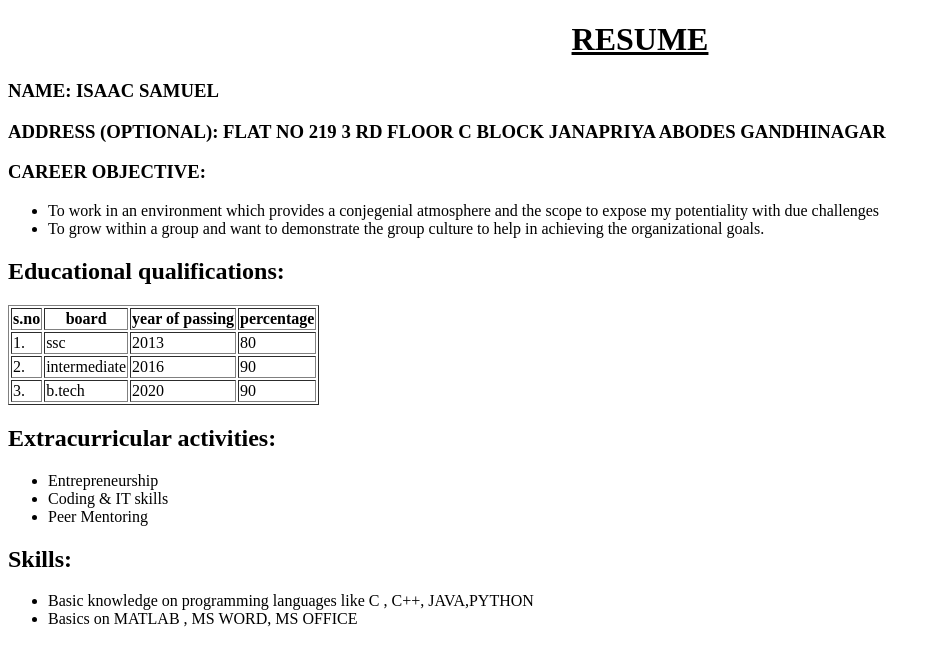
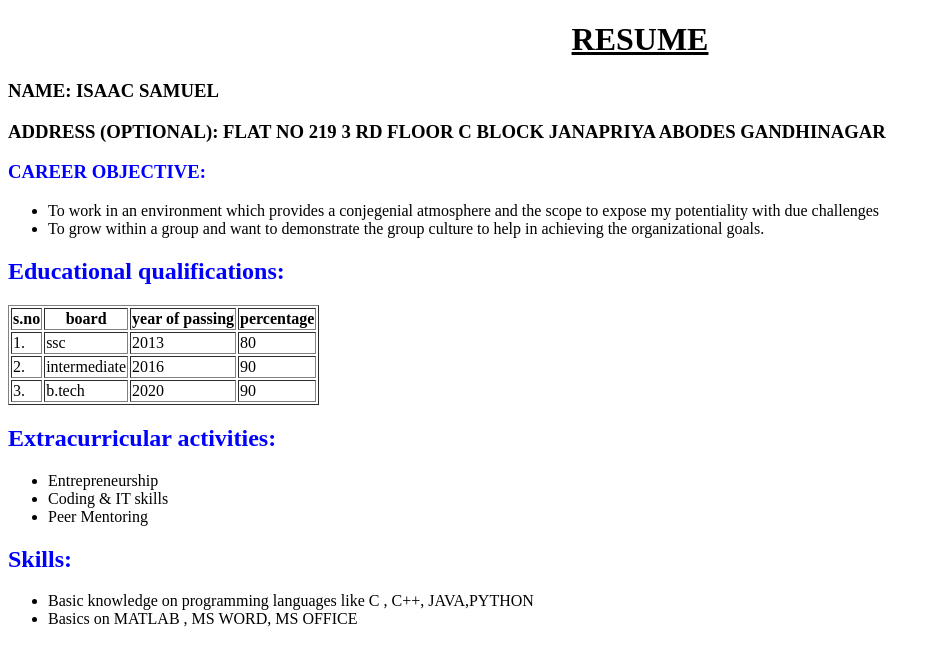
Before and after one commit to izzzyyy/izzzyyy.github.io, a plain HTML site: page resume.html in a window 1280 px wide. Shown: the whole page, without its empty margins (0-939 px from the left). Drawn offline with Linux system fonts and the light colour scheme.

Commit message:
Update resume.html

```diff
--- a/resume.html
+++ b/resume.html
@@ -1,7 +1,11 @@
 <!DOCTYPE html>
 <html>
 <head>
+    <style>
+    <
 
+
+    </style>
     <title>resume</title>
 </head>
 <body>
@@ -13,7 +17,7 @@
     <h3>ADDRESS (OPTIONAL): FLAT NO 219 3 RD FLOOR C BLOCK JANAPRIYA ABODES
 GANDHINAGAR</h3>
 
-    <h3>CAREER OBJECTIVE:</h3>
+    <h3 style="color:blue">CAREER OBJECTIVE:</h3>
 
     <ul>
     <li>To work in an environment which provides a conjegenial atmosphere and
@@ -23,7 +27,7 @@ achieving the organizational goals.</li>
 
     </ul>
 
-    <h2>Educational qualifications:</h2>
+    <h2 style="color:blue">Educational qualifications:</h2>
     <table border=1>
   <tr>
     <th>s.no</th>
@@ -52,7 +56,7 @@ achieving the organizational goals.</li>
 
 </table>
 
-    <h2>Extracurricular activities:</h2>
+    <h2 style="color:blue">Extracurricular activities:</h2>
 
     <ul>
         <li>Entrepreneurship</li>
@@ -60,7 +64,7 @@ achieving the organizational goals.</li>
     <li>Peer Mentoring</li>
 
     </ul>
-     <h2>Skills:</h2>
+     <h2 style="color:blue">Skills:</h2>
     <ul>
 
     <li>Basic knowledge on programming languages like C , C++, JAVA,PYTHON</li>
```
